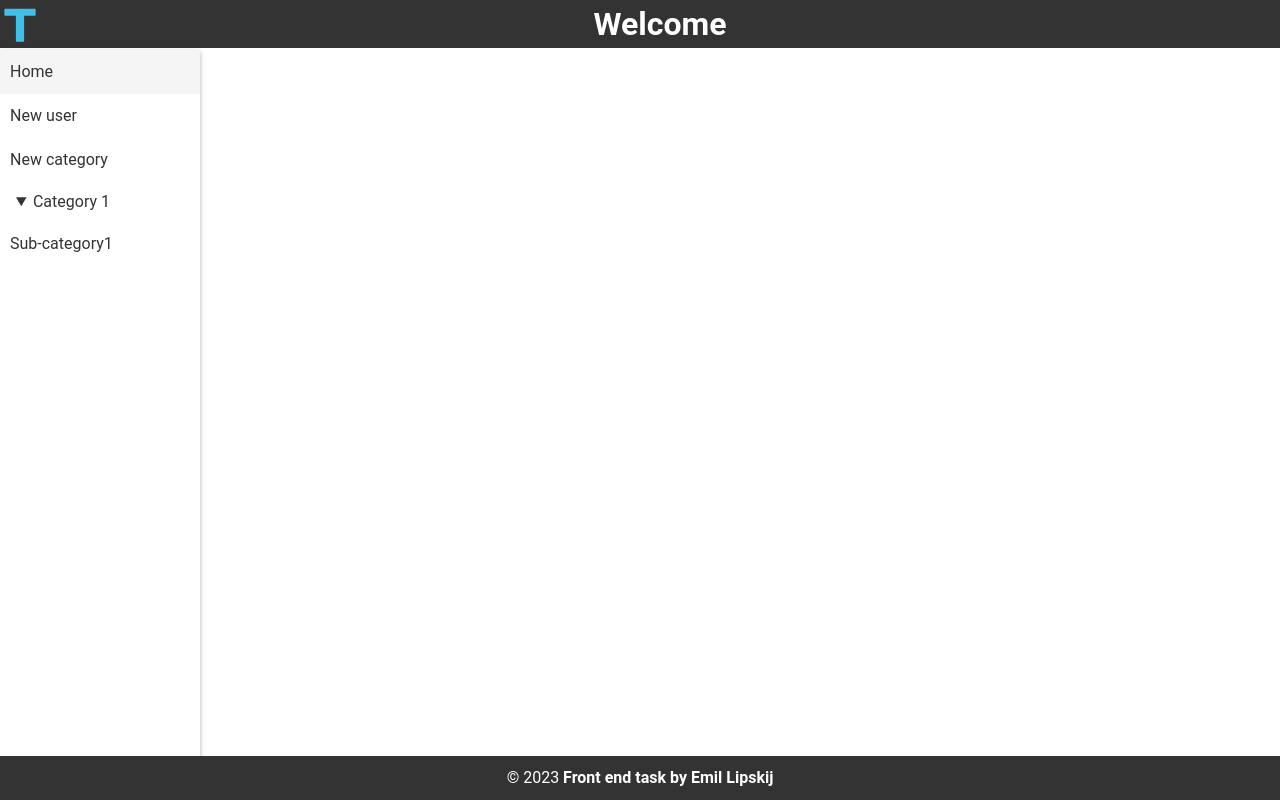
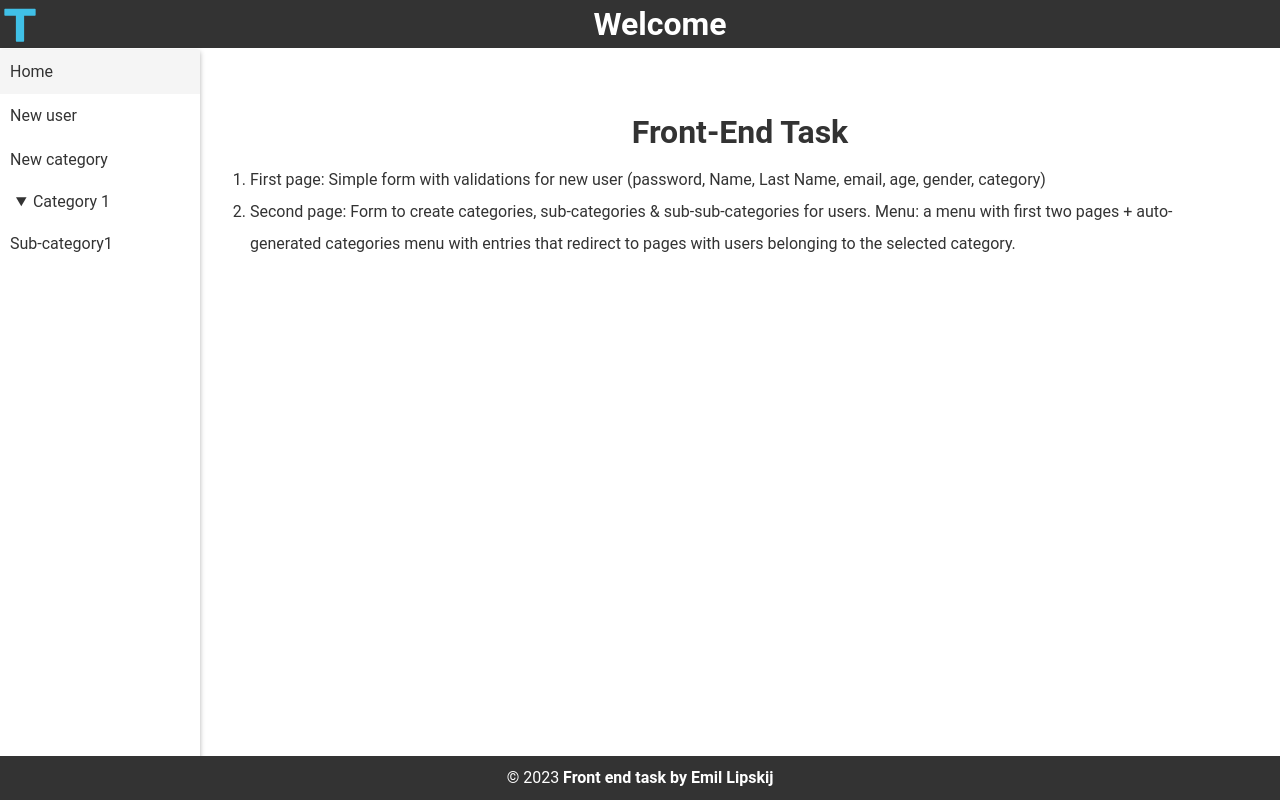
Before and after one commit to lipskij/teltonika-task, a React (Create React App) app: page / in a window 1280 px wide. Built offline with nearby package versions, Linux system fonts and the light colour scheme.

Commit message:
feat: home page with text

```diff
--- a/src/App.tsx
+++ b/src/App.tsx
@@ -7,6 +7,7 @@ import NewCategoryForm from "./components/NewCategoryForm";
 import Header from "./components/Header";
 import Category from "./components/Category";
 import Footer from "./components/Footer";
+import Home from "./components/Home";
 
 function App() {
   return (
@@ -15,14 +16,7 @@ function App() {
         <Header />
         <Nav />
         <Routes>
-          <Route
-            path='/'
-            element={
-              <>
-                <h1>Hello home page</h1>
-              </>
-            }
-          />
+          <Route path='/' element={<Home />} />
           <Route path='/new-user' element={<NewUserForm />} />
           <Route path='/new-category' element={<NewCategoryForm />} />
           <Route
--- /dev/null
+++ b/src/components/Home.tsx
@@ -0,0 +1,32 @@
+import React from "react";
+
+const Home: React.FC = () => {
+  return (
+    <div
+      style={{
+        display: "flex",
+        flexDirection: "column",
+        justifyContent: "center",
+        alignItems: "center",
+        margin: "100px 50px",
+        lineHeight: "2",
+      }}
+    >
+      <h1>Front-End Task</h1>
+      <ol>
+        <li>
+          First page: Simple form with validations for new user (password, Name,
+          Last Name, email, age, gender, category)
+        </li>
+        <li>
+          Second page: Form to create categories, sub-categories &
+          sub-sub-categories for users. Menu: a menu with first two pages +
+          auto-generated categories menu with entries that redirect to pages
+          with users belonging to the selected category.
+        </li>
+      </ol>
+    </div>
+  );
+};
+
+export default Home;
```
